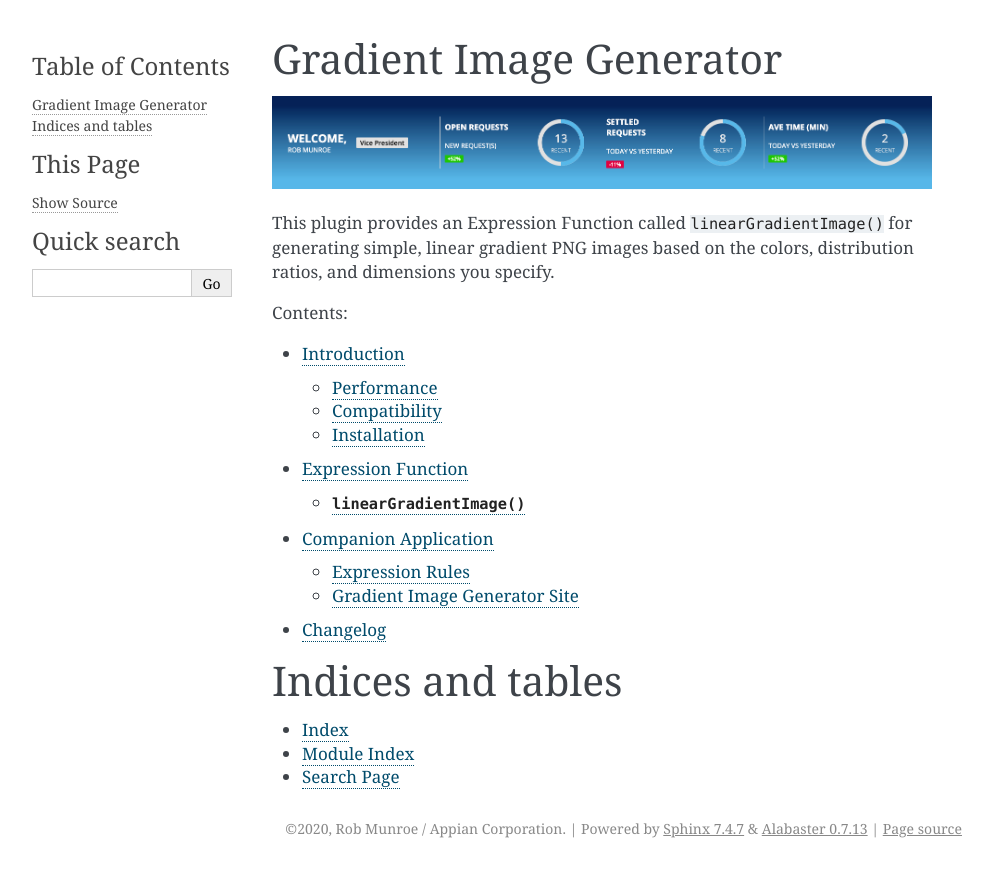
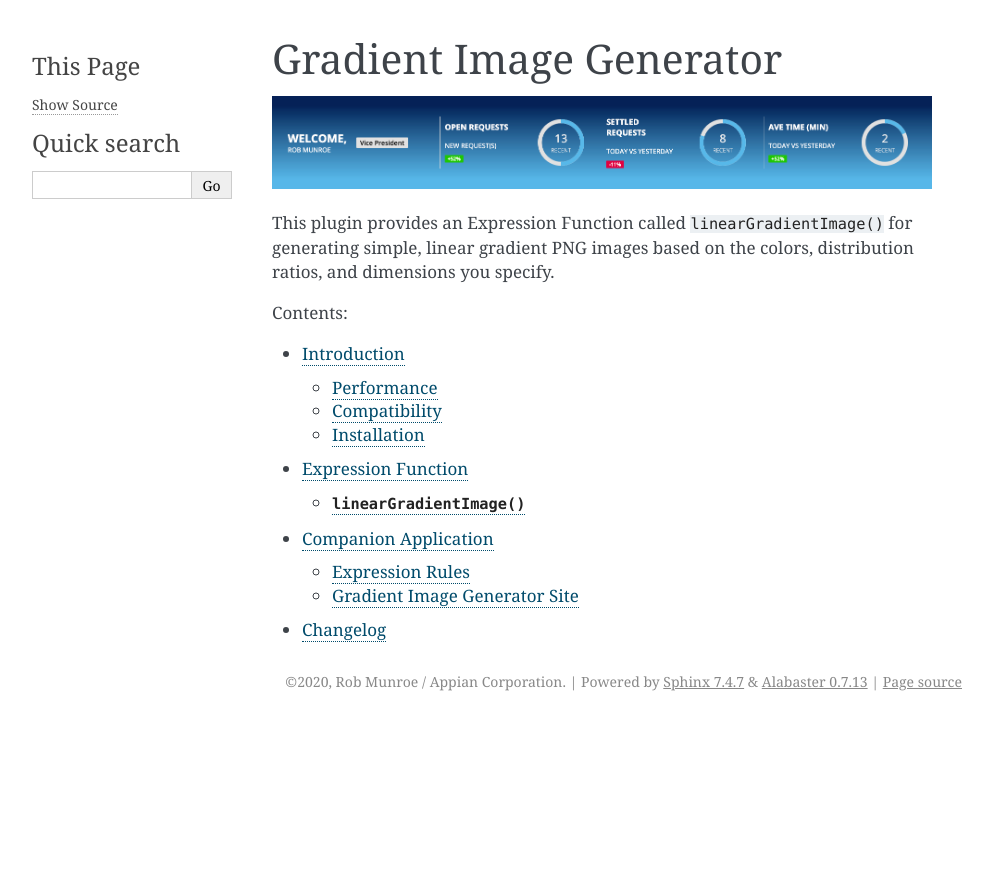
Before and after one commit to rmunroe/appian-gradientImageGenerator, a Sphinx documentation site: the page built from docs/index.rst, in a window 1280 px wide. Shown: the top 877 px of the page, without its empty margins (148-1141 px from the left). Built offline with Sphinx 7.4.7, drawn with Linux system fonts in a browser that asks for light colours.

Commit message:
Removed Indicies and Tables section of index.rst

```diff
--- a/docs/index.rst
+++ b/docs/index.rst
@@ -21,9 +21,9 @@ This plugin provides an Expression Function called ``linearGradientImage()`` for
    changelog
 
 
-Indices and tables
-==================
+.. Indices and tables
+.. ==================
 
-* :ref:`genindex`
-* :ref:`modindex`
-* :ref:`search`
+.. * :ref:`genindex`
+.. * :ref:`modindex`
+.. * :ref:`search`
--- a/docs/introduction.rst
+++ b/docs/introduction.rst
@@ -13,7 +13,6 @@ Note that this companion application requires the `Color Picker Component <https
 
 .. image:: images/billboard_designer_top.png
    :alt: Billboard example
-   :target: images/billboard_designer_top.png
 
 
 Performance
```
Also changed, not shown: 8 other files.
